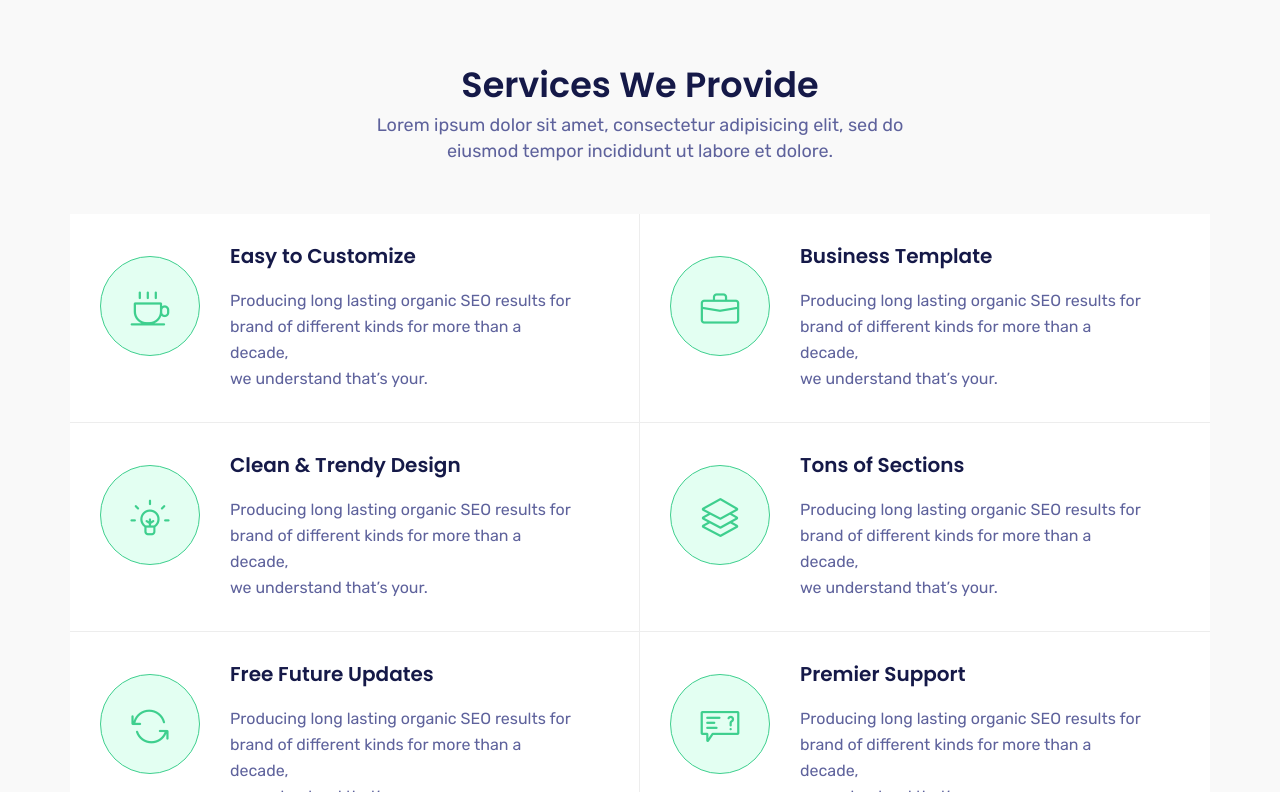
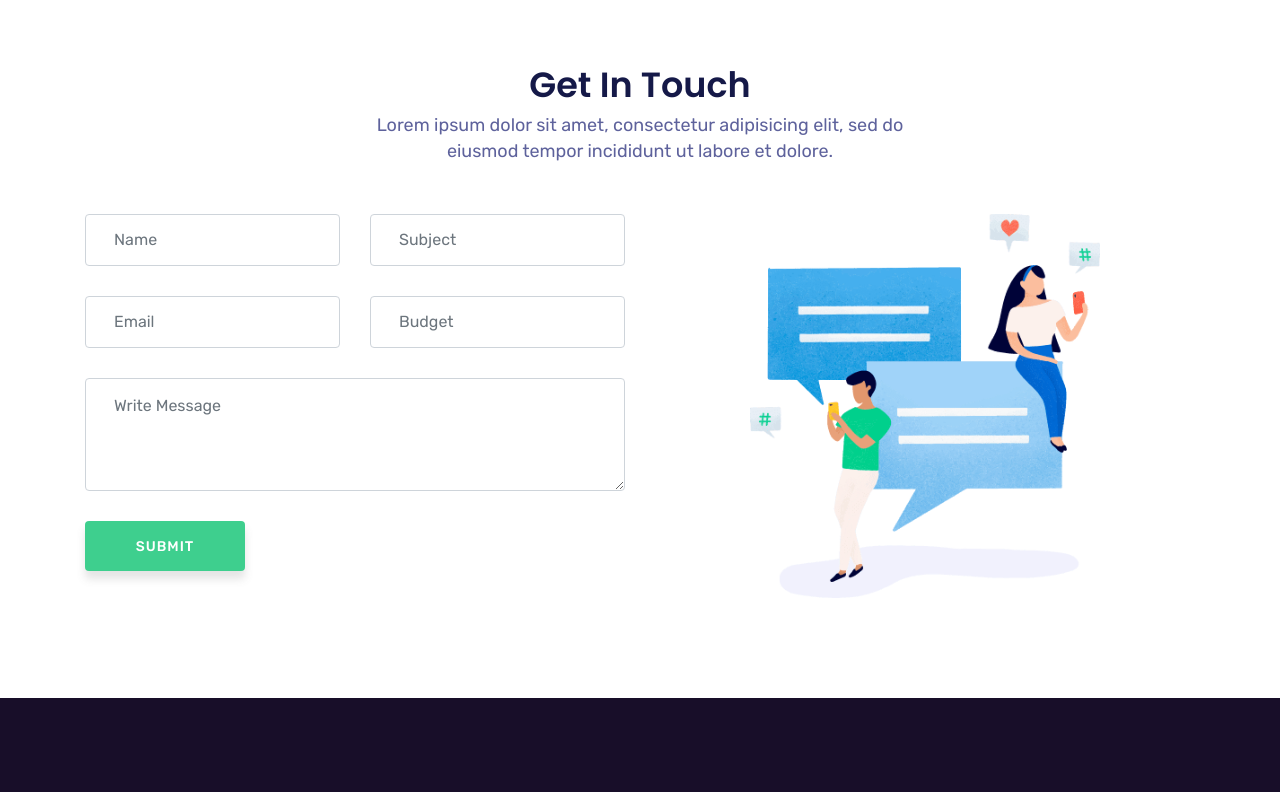
Before and after one commit to aaronejeme/aaron-gh-pages, a plain HTML site: page index.html in a window 1280 px wide. Shown: the part 1890-2682 px from the top of the page. Drawn offline with Linux system fonts and the light colour scheme; files whose address does not match are found by name.

Commit message:
removed services section

```diff
--- a/index.html
+++ b/index.html
@@ -44,9 +44,6 @@
               </li>
               <li class="nav-item">
                 <a class="nav-link page-scroll" href="#services">About</a>
-              </li>
-              <li class="nav-item">
-                <a class="nav-link page-scroll" href="#features">Services</a>
               </li>
 
               <li class="nav-item">
@@ -158,128 +155,6 @@
 
 
 
-    <!-- Cool Fetatures Section Start -->
-    <section id="features" class="section">
-      <div class="container">
-        <!-- Start Row -->
-        <div class="row">
-          <div class="col-lg-12">
-            <div class="features-text section-header text-center">
-              <div>
-                <h2 class="section-title">Services We Provide</h2>
-                <div class="desc-text">
-                  <p>Lorem ipsum dolor sit amet, consectetur adipisicing elit, sed do <br> eiusmod tempor incididunt ut labore et dolore.</p>
-                </div>
-              </div>
-            </div>
-          </div>
-
-        </div>
-        <!-- End Row -->
-        <!-- Start Row -->
-        <div class="row featured-bg">
-         <!-- Start Col -->
-          <div class="col-lg-6 col-md-6 col-xs-12 p-0">
-             <!-- Start Fetatures -->
-            <div class="feature-item featured-border1">
-               <div class="feature-icon float-left">
-                 <i class="lni-coffee-cup"></i>
-               </div>
-               <div class="feature-info float-left">
-                 <h4>Easy to Customize</h4>
-                 <p>Producing long lasting organic SEO results for <br> brand of different kinds for more than a decade,<br> we understand that’s your.</p>
-               </div>
-            </div>
-            <!-- End Fetatures -->
-          </div>
-           <!-- End Col -->
-
-         <!-- Start Col -->
-          <div class="col-lg-6 col-md-6 col-xs-12 p-0">
-             <!-- Start Fetatures -->
-            <div class="feature-item featured-border2">
-               <div class="feature-icon float-left">
-                 <i class="lni-briefcase"></i>
-               </div>
-               <div class="feature-info float-left">
-                 <h4>Business Template</h4>
-                 <p>Producing long lasting organic SEO results for <br> brand of different kinds for more than a decade,<br> we understand that’s your.</p>
-               </div>
-            </div>
-            <!-- End Fetatures -->
-          </div>
-           <!-- End Col -->
-
-         <!-- Start Col -->
-          <div class="col-lg-6 col-md-6 col-xs-12 p-0">
-             <!-- Start Fetatures -->
-            <div class="feature-item featured-border1">
-               <div class="feature-icon float-left">
-                 <i class="lni-invention"></i>
-               </div>
-               <div class="feature-info float-left">
-                 <h4>Clean & Trendy Design</h4>
-                 <p>Producing long lasting organic SEO results for <br> brand of different kinds for more than a decade,<br> we understand that’s your.</p>
-               </div>
-            </div>
-            <!-- End Fetatures -->
-          </div>
-           <!-- End Col -->
-
-         <!-- Start Col -->
-          <div class="col-lg-6 col-md-6 col-xs-12 p-0">
-             <!-- Start Fetatures -->
-            <div class="feature-item featured-border2">
-               <div class="feature-icon float-left">
-                <i class="lni-layers"></i>
-               </div>
-               <div class="feature-info float-left">
-                 <h4>Tons of Sections</h4>
-                 <p>Producing long lasting organic SEO results for <br> brand of different kinds for more than a decade,<br> we understand that’s your.</p>
-               </div>
-            </div>
-            <!-- End Fetatures -->
-          </div>
-           <!-- End Col -->
-
-         <!-- Start Col -->
-          <div class="col-lg-6 col-md-6 col-xs-12 p-0">
-             <!-- Start Fetatures -->
-            <div class="feature-item featured-border3">
-               <div class="feature-icon float-left">
-                 <i class="lni-reload"></i>
-               </div>
-               <div class="feature-info float-left">
-                 <h4>Free Future Updates</h4>
-                 <p>Producing long lasting organic SEO results for <br> brand of different kinds for more than a decade,<br> we understand that’s your.</p>
-               </div>
-            </div>
-            <!-- End Fetatures -->
-          </div>
-           <!-- End Col -->
-
-         <!-- Start Col -->
-          <div class="col-lg-6 col-md-6 col-xs-12 p-0">
-             <!-- Start Fetatures -->
-            <div class="feature-item">
-               <div class="feature-icon float-left">
-                 <i class="lni-support"></i>
-               </div>
-               <div class="feature-info float-left">
-                 <h4>Premier Support</h4>
-                 <p>Producing long lasting organic SEO results for <br> brand of different kinds for more than a decade,<br> we understand that’s your.</p>
-               </div>
-            </div>
-            <!-- End Fetatures -->
-          </div>
-           <!-- End Col -->
-
-
-        </div>
-        <!-- End Row -->
-      </div>
-    </section>
-    <!-- Cool Fetatures Section End -->
 
 
 
```
